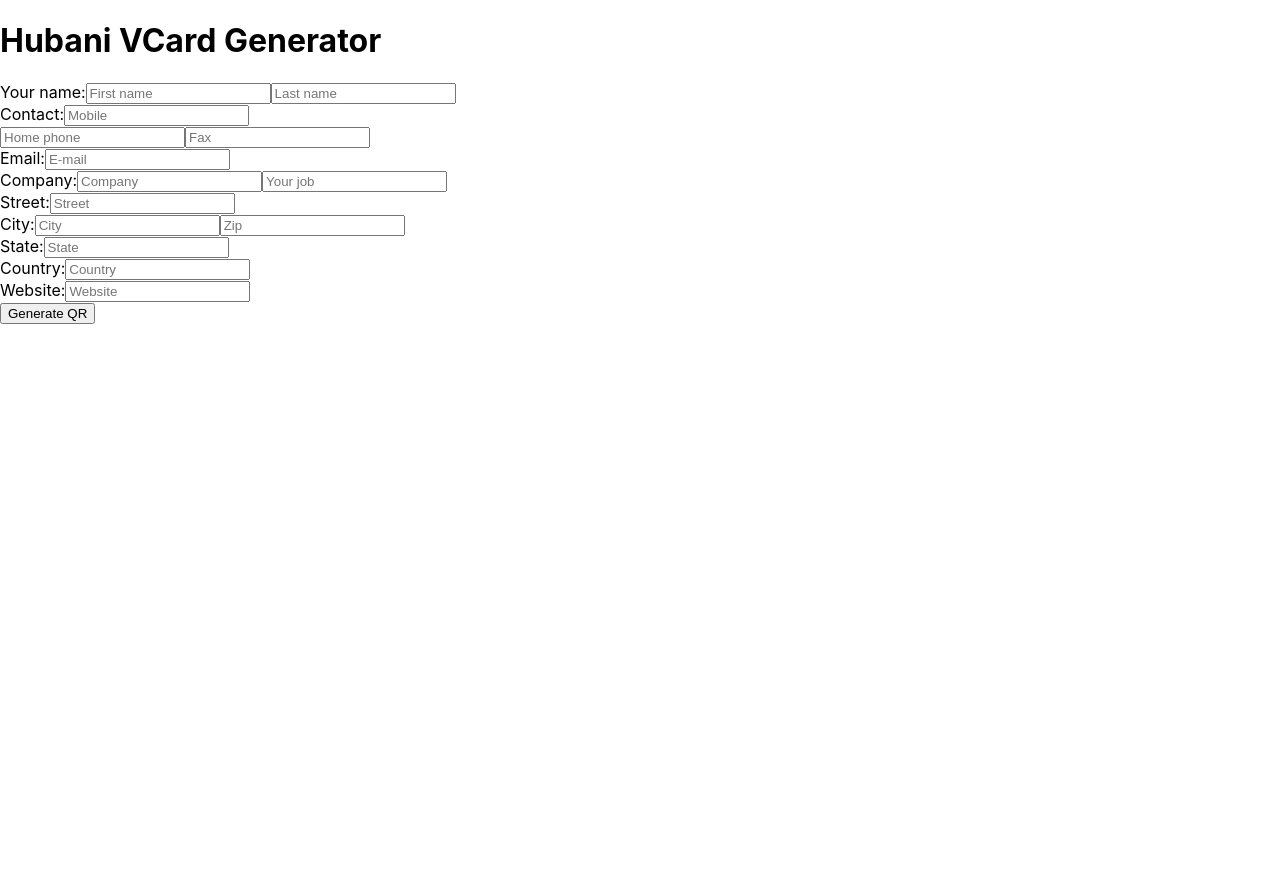
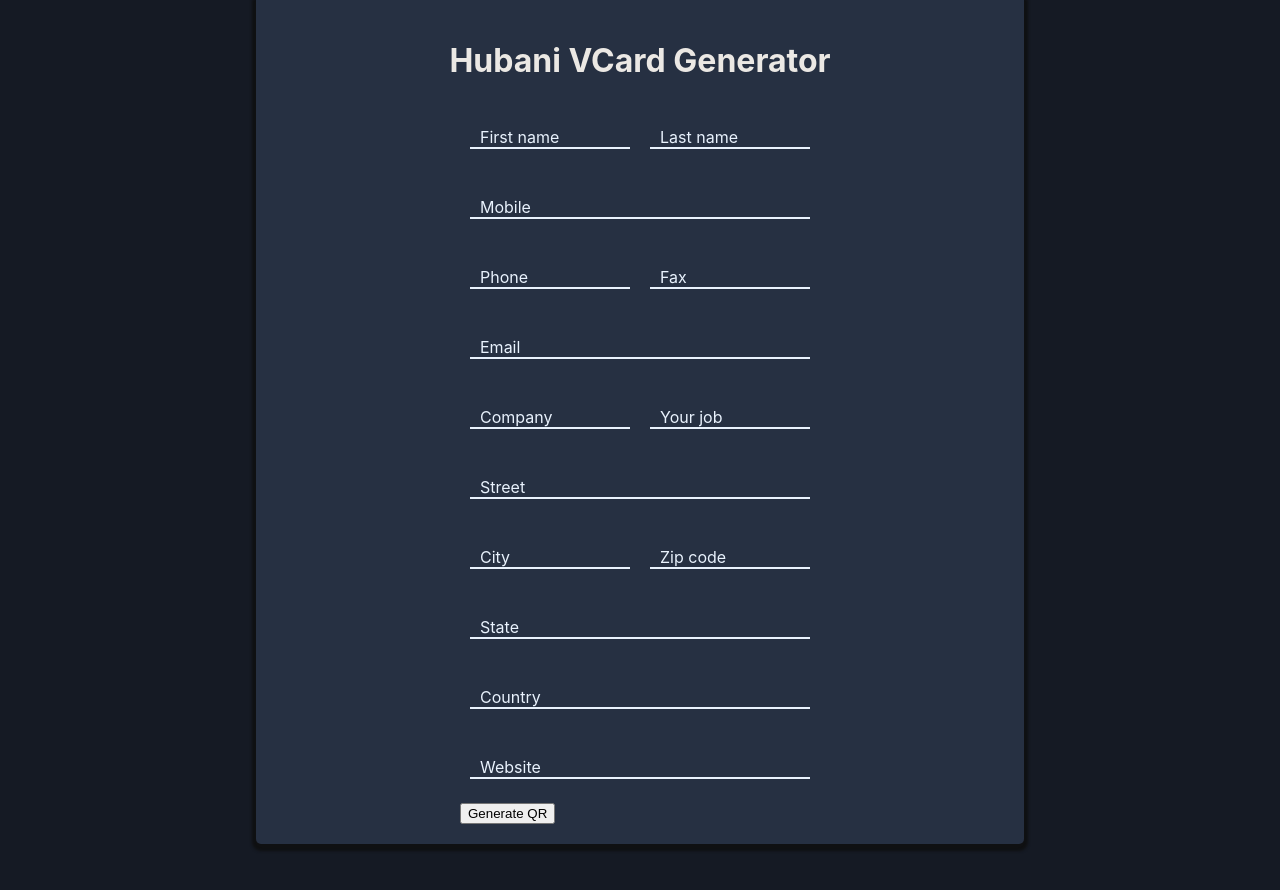
Before and after one commit to niloofar-deriv/Hackathon-Hubani-2022, a Next.js app: page / in a window 1280 px wide. Shown: the top 890 px of the page. Before the commit the page ends 800 px from the top, so only its background shows below. Built offline with nearby package versions, Linux system fonts and the light colour scheme.

Commit message:
doing some styling stuff for form

```diff
--- a/pages/index.tsx
+++ b/pages/index.tsx
@@ -24,152 +24,186 @@ const Home = () => {
   });
   return (
     <div className='wrapper'>
+      <div className='form-content'>
         <h1>Hubani VCard Generator</h1>
-      <form onSubmit={vCardForm.handleSubmit}>
-      {/* <label htmlFor="email">Email Address</label> */}
-        <div>
-          <label>Your name:</label>
+        <form className='vcard-form' onSubmit={vCardForm.handleSubmit}>
+          <div className='inputs-container'>
+            <div className='custom-input'>
               <input
                 id="first_name"
                 name="first_name"
                 type="text"
-            placeholder="First name"
+                placeholder=" "
                 onChange={vCardForm.handleChange}
                 value={vCardForm.values.first_name}
               />
+              <label>First name</label>
+            </div>
+            <div className='custom-input'>
               <input
                 id="last_name"
                 name="last_name"
                 type="text"
-            placeholder="Last name"
+                placeholder=" "
                 onChange={vCardForm.handleChange}
                 value={vCardForm.values.last_name}
               />
+              <label>Last name</label>
             </div>
-        <div>
-          <label>Contact:</label>
+          </div>
+          <div className='inputs-container'>
+            <div className='custom-input'>
               <input
                 id="mobile"
                 name="mobile"
                 type="tel"
-            placeholder="Mobile"
+                placeholder=" "
                 onChange={vCardForm.handleChange}
                 value={vCardForm.values.mobile}
               />
-          <div>
+              <label>Mobile</label>
+            </div>
+          </div>
+          <div className='inputs-container'>
+            <div className='custom-input'>
               <input
                 id="phone"
                 name="phone"
                 type="tel"
-              placeholder="Home phone"
+                placeholder=" "
                 onChange={vCardForm.handleChange}
                 value={vCardForm.values.phone}
               />
+              <label>Phone</label>
+            </div>
+            <div className='custom-input'>
               <input
                 id="fax"
                 name="fax"
                 type="text"
-              placeholder="Fax"
+                placeholder=" "
                 onChange={vCardForm.handleChange}
                 value={vCardForm.values.fax}
               />
+              <label>Fax</label>
             </div>
           </div>
-        <div>
-          <label>Email:</label>
+          <div className='inputs-container'>
+            <div className='custom-input'>
               <input
                 id="email"
                 name="email"
                 type="email"
-            placeholder="E-mail"
+                placeholder=" "
                 onChange={vCardForm.handleChange}
                 value={vCardForm.values.email}
               />
+              <label>Email</label>
             </div>
-        <div>
-          <label>Company:</label>
+          </div>
+          <div className='inputs-container'>
+            <div className='custom-input'>
               <input
                 id="company"
                 name="company"
                 type="text"
-            placeholder="Company"
+                placeholder=" "
                 onChange={vCardForm.handleChange}
                 value={vCardForm.values.company}
               />
+              <label>Company</label>
+            </div>
+            <div className='custom-input'>
               <input
                 id="your_job"
                 name="your_job"
                 type="text"
-            placeholder="Your job"
+                placeholder=" "
                 onChange={vCardForm.handleChange}
                 value={vCardForm.values.your_job}
               />
+              <label>Your job</label>
             </div>
-        <div>
-          <label>Street:</label>
+          </div>
+          <div className='inputs-container'>
+            <div className='custom-input'>
               <input
                 id="street"
                 name="street"
                 type="text"
-            placeholder="Street"
+                placeholder=" "
                 onChange={vCardForm.handleChange}
                 value={vCardForm.values.email}
               />
+              <label>Street</label>
             </div>
-        <div>
-          <label>City:</label>
+          </div>
+          <div className='inputs-container'>
+            <div className='custom-input'>
               <input
                 id="city"
                 name="city"
                 type="text"
-            placeholder="City"
+                placeholder=" "
                 onChange={vCardForm.handleChange}
                 value={vCardForm.values.city}
               />
+              <label>City</label>
+            </div>
+            <div className='custom-input'>
               <input
                 id="zip"
                 name="zip"
                 type="text"
-            placeholder="Zip"
+                placeholder=" "
                 onChange={vCardForm.handleChange}
                 value={vCardForm.values.zip}
               />
+              <label>Zip code</label>
             </div>
-        <div>
-          <label>State:</label>
+          </div>
+          <div className='inputs-container'>
+            <div className='custom-input'>
               <input
                 id="state"
                 name="state"
                 type="text"
-            placeholder="State"
+                placeholder=" "
                 onChange={vCardForm.handleChange}
                 value={vCardForm.values.state}
               />
+              <label>State</label>
             </div>
-        <div>
-          <label>Country:</label>
+          </div>
+          <div className='inputs-container'>
+            <div className='custom-input'>
               <input
                 id="country"
                 name="country"
                 type="text"
-            placeholder="Country"
+                placeholder=" "
                 onChange={vCardForm.handleChange}
                 value={vCardForm.values.country}
               />
+              <label>Country</label>
             </div>
-        <div>
-          <label>Website:</label>
+          </div>
+          <div className='inputs-container'>
+            <div className='custom-input'>
               <input
                 id="website"
                 name="website"
                 type="text"
-            placeholder="Website"
+                placeholder=" "
                 onChange={vCardForm.handleChange}
                 value={vCardForm.values.website}
               />
+              <label>Website</label>
+            </div>
           </div>
           <button type="submit">Generate QR</button>
         </form>
+      </div>
     </div>
   );
 }
--- a/styles/global.scss
+++ b/styles/global.scss
@@ -4,6 +4,11 @@ body {
   margin: 0;
   font-family: -apple-system, BlinkMacSystemFont, Segoe UI, Roboto, Oxygen,
     Ubuntu, Cantarell, Fira Sans, Droid Sans, Helvetica Neue, sans-serif;
+  background-color: #151A24;
+}
+
+h1, h2, h3 {
+  color: #EBE8E4;
 }
 
 a {
@@ -14,3 +19,74 @@ a {
 * {
   box-sizing: border-box;
 }
+
+.wrapper {
+  width: 360px;
+  margin: 0 auto;
+  @media only screen and (min-width: 360px) {
+    width: 100%;
+  }
+  @media only screen and (min-width: 768px) {
+    width: 768px;
+  }
+  .form-content {
+    display: flex;
+    flex-direction: column;
+    align-items: center;
+    background-color: #263042;
+    margin-bottom: 50px;
+    border-bottom-left-radius: 5px;
+    border-bottom-right-radius: 5px;
+    padding: 20px;
+    box-shadow: 0 3px 3px 4px #0f1012;
+    .vcard-form {
+      width: 360px;
+      .inputs-container {
+        width: 100%;
+        display: flex;
+        position: relative;
+        .custom-input {
+          width: 100%;
+          label {
+            pointer-events: none;
+          }
+        }
+      }
+      .custom-input {
+        position: relative;
+        height: 30px;
+        margin: 20px 10px;
+        input[type="text"]:focus,
+        input[type="email"]:focus,
+        input[type="tel"]:focus,
+        input[type="text"]:not(:placeholder-shown),
+        input[type="email"]:not(:placeholder-shown),
+        input[type="tel"]:not(:placeholder-shown) {
+          &~label {
+            top: -20px;
+            margin-left: 0;
+          }
+        }
+        input {
+          width: 100%;
+          padding: 5px;
+          position: absolute;
+          z-index: 1;
+          border: none;
+          border-bottom: 2px solid #E9F2FD;
+          background-color: transparent;
+          color: #EBE8E4;
+        }
+      }
+      label {
+        position: absolute;
+        z-index: 2;
+        top: 50%;
+        transform: translateY(-50%);
+        margin-left: 10px;
+        transition: all 0.2s;
+        color: #E9F2FD;
+      }
+    }
+  }
+}
```
Lines whose indentation alone changed are shown as unchanged.
